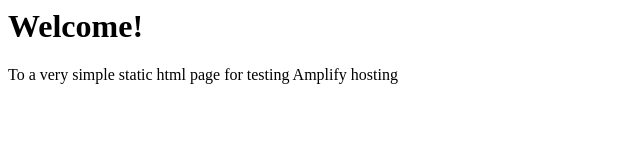
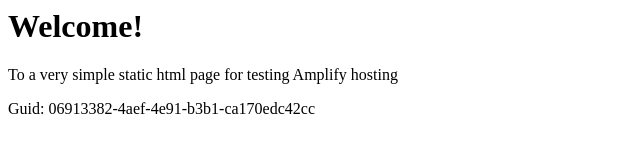
Before and after one commit to aws-aemilia-pdx/Github-PR-Commit-Integration-Test-DoNotTouch-GitH-MJCD6L4M-v1-preprod-us-west-2, a website: page src/index.html in a window 1280 px wide. Shown: the whole page, without its empty margins (0-640 px from the left). Drawn offline with Linux system fonts and the light colour scheme.

Commit message:
commit from integ tests

```diff
--- a/src/index.html
+++ b/src/index.html
@@ -1,3 +1,5 @@
+
+
 <html lang="en">
 
 <head>
@@ -10,6 +12,6 @@
 <body>
     <h1>Welcome!</h1>
     <p>To a very simple static html page for testing Amplify hosting</p>
-</body>
+    <p>Guid: 06913382-4aef-4e91-b3b1-ca170edc42cc</p></body>
 
 </html>
```
